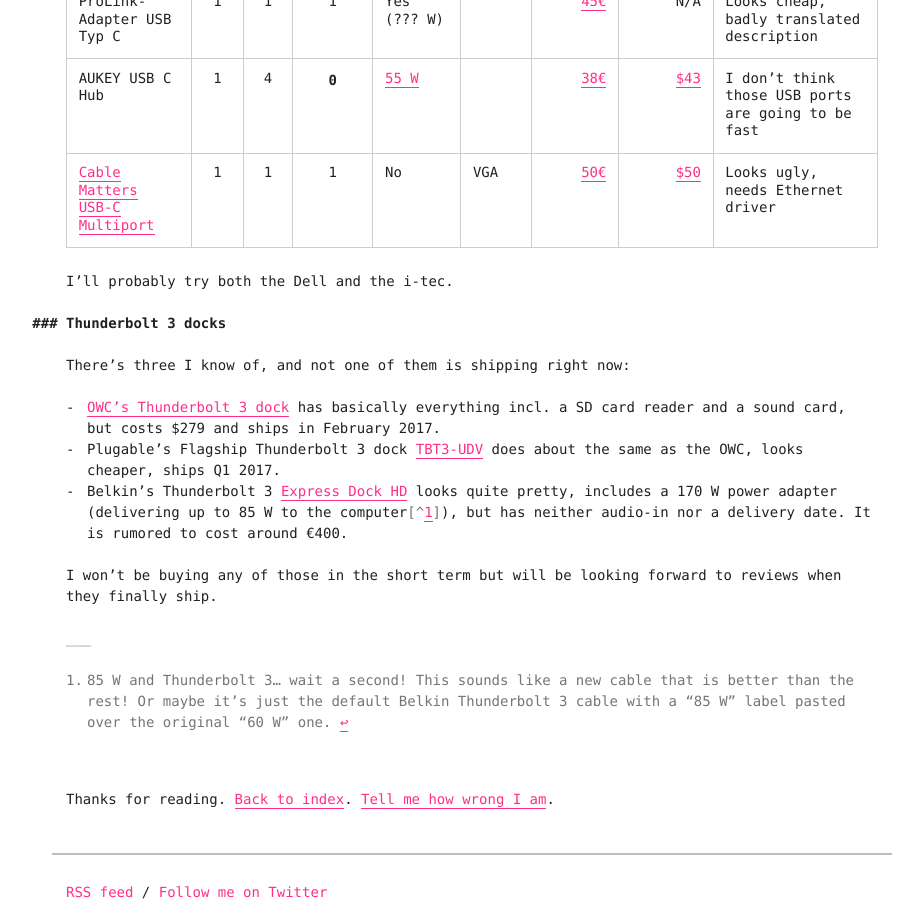
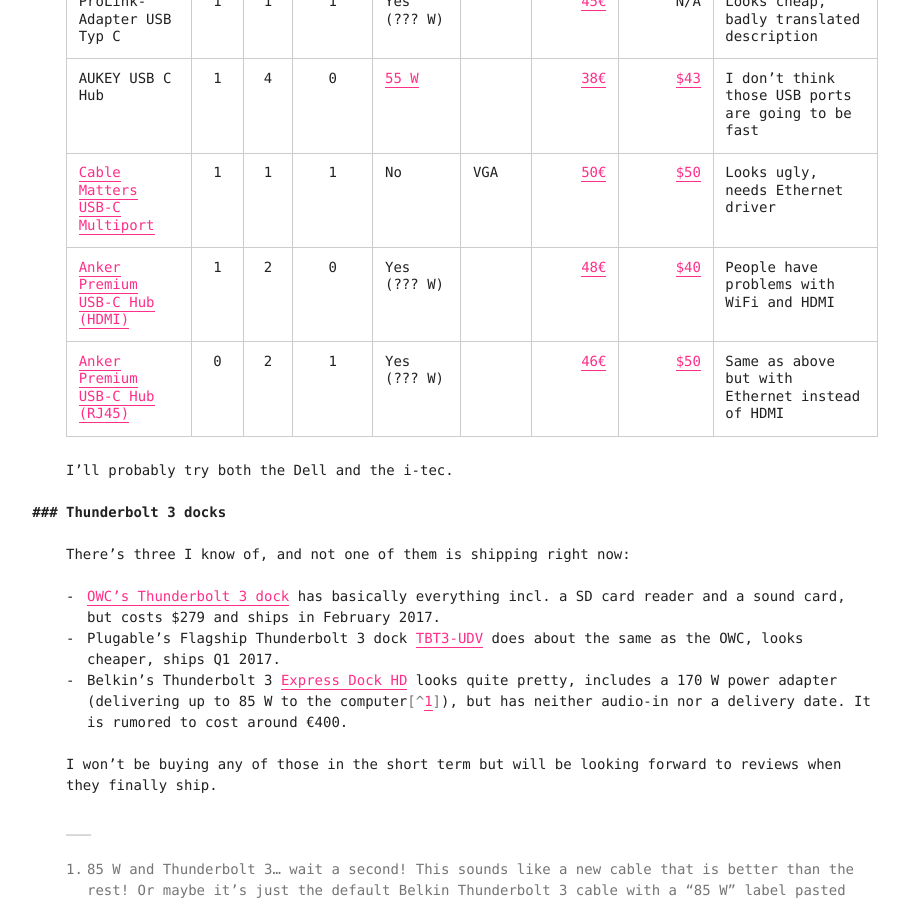
Before and after one commit to killercup/scribbles, a Jekyll site: the page built from _posts/2016-12-18-pascal-vs-usb-c.md, in a window 1280 px wide and 900 px high, scrolled down 4708 px. Shown: the whole window, without its empty margins (168-1077 px from the left). Built offline with Jekyll 4.4.1, drawn with Linux system fonts in a browser that asks for light colours.

Commit message:
USB C: Anker adapters

```diff
--- a/_posts/2016-12-18-pascal-vs-usb-c.md
+++ b/_posts/2016-12-18-pascal-vs-usb-c.md
@@ -175,8 +175,10 @@
 | [Dell 470-ABRY DA200][dell470]             | 1    | 1       | 1        | No             | VGA       | [67€][ade-dell470]   | [$60][acom-dell470]   | Looks nice, quite small |
 | [i-tec USB C Travel Docking Station][itec] | 1    | 2       | 1        | 60 W           | USB-C 3.1 | [57€][ade-itec]      | N/A                   | Larger than Dell but still light, never heard of this brand |
 | ProLink-Adapter USB Typ C                  | 1    | 1       | 1        | Yes (??? W)    |           | [45€][ade-prolink]   | N/A                   | Looks cheap, badly translated description |
-| AUKEY USB C Hub                            | 1    | 4       | **0**    | [55 W][aukey-hub-review] | | [38€][ade-aukey-hub] | [$43][acom-aukey-hub] | I don't think those USB ports are going to be fast |
+| AUKEY USB C Hub                            | 1    | 4       | 0        | [55 W][aukey-hub-review] | | [38€][ade-aukey-hub] | [$43][acom-aukey-hub] | I don't think those USB ports are going to be fast |
 | [Cable Matters USB-C Multiport][cm-multi]  | 1    | 1       | 1        | No             | VGA       | [50€][ade-cm-multi]  | [$50][acom-cm-multi]  | Looks ugly, needs Ethernet driver |
+| [Anker Premium USB-C Hub (HDMI)][anker-h]  | 1    | 2       | 0        | Yes (??? W)    |           | [48€][ade-anker-h]   | [$40][acom-anker-h]   | People have problems with WiFi and HDMI |
+| [Anker Premium USB-C Hub (RJ45)][anker-e]  | 0    | 2       | 1        | Yes (??? W)    |           | [46€][ade-anker-e]   | [$50][acom-anker-e]   | Same as above but with Ethernet instead of HDMI |
 
 [dell470]: http://accessories.euro.dell.com/sna/productdetail.aspx?c=de&l=de&s=dhs&cs=dedhs1&sku=470-ABRY
 [ade-dell470]: https://www.amazon.de/gp/product/B012DT6KW2/ref=as_li_qf_sp_asin_il_tl?ie=UTF8&camp=1638&creative=6742&creativeASIN=B012DT6KW2&linkCode=as2&tag=killercup-21
@@ -190,6 +192,12 @@
 [cm-multi]: http://www.cablematters.com/pc-686-114-usb-c-to-hdmi-vga-ethernet-usb-multiport-4k-uhd-adapter-thunderbolt-3-port-compatible.aspx
 [ade-cm-multi]: https://www.amazon.de/gp/product/B01C316EIK/ref=as_li_qf_sp_asin_il_tl?ie=UTF8&camp=1638&creative=6742&creativeASIN=B01C316EIK&linkCode=as2&tag=killercup-21
 [acom-cm-multi]: https://www.amazon.com/gp/product/B01C316EIK/ref=as_li_qf_sp_asin_il_tl?ie=UTF8&tag=pascahertl-20&camp=1789&creative=9325&linkCode=as2&creativeASIN=B01C316EIK&linkId=44582ece95c717dd883113d141785789
+[anker-h]: https://de.anker.com/products/A8342041
+[ade-anker-h]: https://www.amazon.de/gp/product/B01AT27SKS/ref=as_li_qf_sp_asin_il_tl?ie=UTF8&camp=1638&creative=6742&creativeASIN=B01AT27SKS&linkCode=as2&tag=killercup-21
+[acom-anker-h]: https://www.amazon.com/gp/product/B01D0WE99C/ref=as_li_tl?ie=UTF8&tag=pascahertl-20&camp=1789&creative=9325&linkCode=as2&creativeASIN=B01D0WE99C&linkId=cb06b05de8c2e3ac615c984487d134b6
+[anker-e]: https://de.anker.com/products/A8302041
+[ade-anker-e]: https://www.amazon.de/gp/product/B01D0XTF9U/ref=as_li_qf_sp_asin_il_tl?ie=UTF8&camp=1638&creative=6742&creativeASIN=B01D0XTF9U&linkCode=as2&tag=killercup-21
+[acom-anker-e]: https://www.amazon.com/gp/product/B01D0XTF9U/ref=as_li_tl?ie=UTF8&tag=pascahertl-20&camp=1789&creative=9325&linkCode=as2&creativeASIN=B01D0XTF9U&linkId=0d6e595966c1e5950dd0af49926518e5
 
 I'll probably try both the Dell and the i-tec.
 
```
